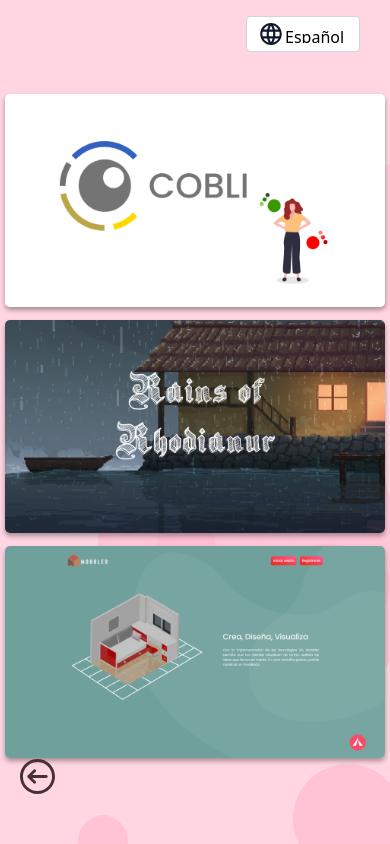
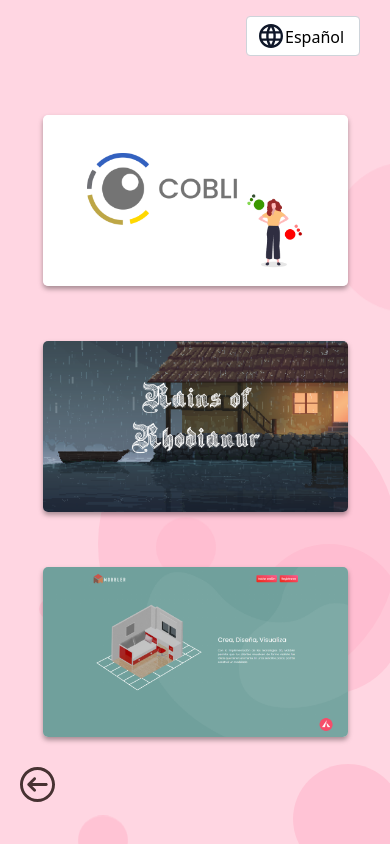
Before and after one commit to lauragh/portfolio, an Angular app: page /projects in a window 390 px wide. Built offline with nearby package versions, Linux system fonts and the light colour scheme.

Commit message:
fix css responsive and cvs

```diff
--- a/src/app/components/shared/nav-bar/nav-bar.component.css
+++ b/src/app/components/shared/nav-bar/nav-bar.component.css
@@ -31,3 +31,9 @@ nav {
 img {
     width: 24px;
 }
+
+@media (max-width: 768px) {
+    .selector {
+        height: 40px;
+    }
+}
--- a/src/app/pages/projects/projects.component.css
+++ b/src/app/pages/projects/projects.component.css
@@ -136,11 +136,12 @@
 
 @media (max-width: 768px) {
     .container {
-        width: 380px;
+        width: 305px;
     }
 
     .back {
         left: 5%;
+        bottom: 5%;
     }
 
     .contenedor{
```
Also changed, not shown: 2 other files (tests, documents, lock files or other folders).
